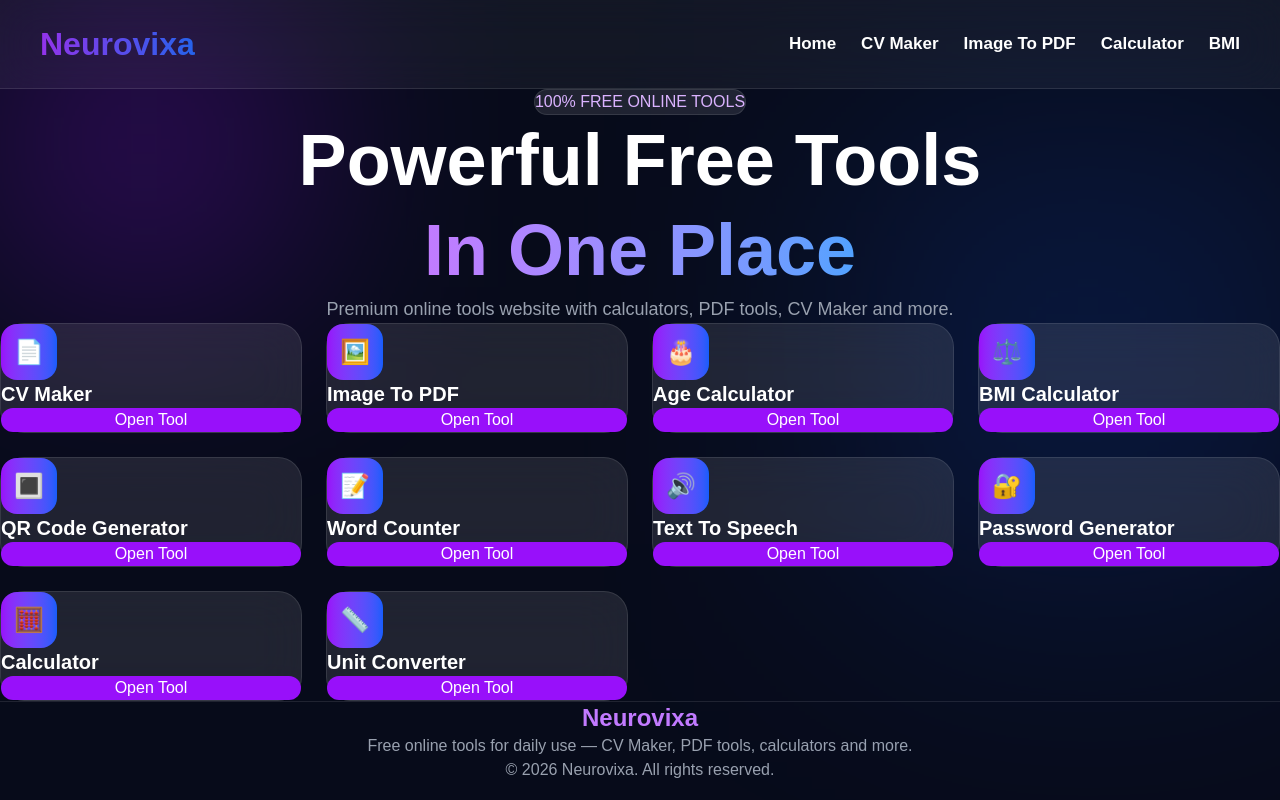
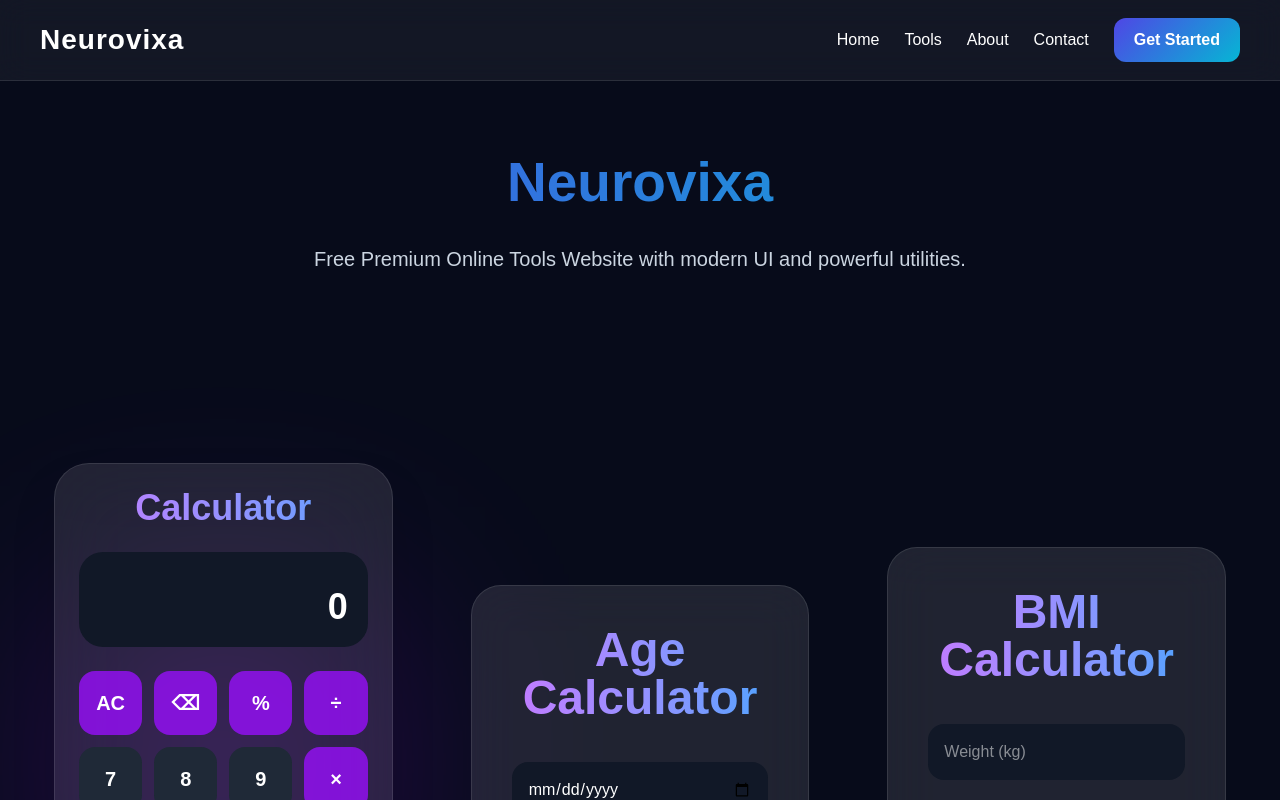
Before and after one commit to kmursalen148-creator/neurovixa, a React (Vite) app: page / in a window 1280 px wide. Shown: the top 800 px of the page. Built offline with nearby package versions, Linux system fonts and the light colour scheme.

Commit message:
premium ui update

```diff
--- a/src/App.jsx
+++ b/src/App.jsx
@@ -1,141 +1,97 @@
-import "./App.css";
-import { BrowserRouter, Routes, Route, Link } from "react-router-dom";
+import React from "react";
 
 import Navbar from "./Navbar";
-import Footer from "./Footer";
 
+import Calculator from "./Calculator";
 import AgeCalculator from "./AgeCalculator";
 import BMICalculator from "./BMICalculator";
+import PasswordGenerator from "./PasswordGenerator";
+import WordCounter from "./WordCounter";
+import UnitConverter from "./UnitConverter";
 import ImageToPDF from "./ImageToPDF";
 import CVMaker from "./CVMaker";
-import QRCodeGenerator from "./QRCodeGenerator";
-import WordCounter from "./WordCounter";
-import TextToSpeech from "./TextToSpeech";
-import PasswordGenerator from "./PasswordGenerator";
-import Calculator from "./Calculator";
-import UnitConverter from "./UnitConverter";
 
-function Home() {
-
-  const tools = [
-    { name: "CV Maker", path: "/cv-maker", icon: "📄" },
-    { name: "Image To PDF", path: "/image-to-pdf", icon: "🖼️" },
-    { name: "Age Calculator", path: "/age-calculator", icon: "🎂" },
-    { name: "BMI Calculator", path: "/bmi-calculator", icon: "⚖️" },
-    { name: "QR Code Generator", path: "/qr-generator", icon: "🔳" },
-    { name: "Word Counter", path: "/word-counter", icon: "📝" },
-    { name: "Text To Speech", path: "/text-to-speech", icon: "🔊" },
-    { name: "Password Generator", path: "/password-generator", icon: "🔐" },
-    { name: "Calculator", path: "/calculator", icon: "🧮" },
-    { name: "Unit Converter", path: "/unit-converter", icon: "📏" },
-  ];
-
+function App() {
   return (
-
-    <div className="min-h-screen bg-[#070B1A] text-white overflow-hidden">
-
+    <div
+      style={{
+        background: "#070B1A",
+        minHeight: "100vh",
+        color: "white",
+        fontFamily: "Arial",
+      }}
+    >
       <Navbar />
 
-      <div className="absolute top-0 left-0 w-72 h-72 bg-purple-600 blur-[120px] opacity-30"></div>
-
-      <div className="absolute top-40 right-0 w-96 h-96 bg-blue-600 blur-[140px] opacity-25"></div>
-
-      <section className="relative z-10 px-6 md:px-12 py-20 text-center">
-
-        <div className="inline-block mb-5 px-4 py-2 rounded-full bg-white/10 border border-white/10 text-purple-300">
-          100% FREE ONLINE TOOLS
-        </div>
-
-        <h1 className="text-5xl md:text-7xl font-bold leading-tight">
-
-          Powerful Free Tools <br />
-
-          <span className="bg-gradient-to-r from-purple-400 to-blue-400 bg-clip-text text-transparent">
-            In One Place
-          </span>
-
+      <div
+        style={{
+          textAlign: "center",
+          padding: "60px 20px",
+        }}
+      >
+        <h1
+          style={{
+            fontSize: "55px",
+            marginBottom: "20px",
+            background: "linear-gradient(90deg,#4F46E5,#06B6D4)",
+            WebkitBackgroundClip: "text",
+            WebkitTextFillColor: "transparent",
+            fontWeight: "bold",
+          }}
+        >
+          Neurovixa
         </h1>
 
-        <p className="text-gray-400 mt-6 text-lg">
-          Premium online tools website with calculators, PDF tools, CV Maker and more.
+        <p
+          style={{
+            fontSize: "20px",
+            color: "#cbd5e1",
+            maxWidth: "700px",
+            margin: "auto",
+          }}
+        >
+          Free Premium Online Tools Website with modern UI and powerful utilities.
         </p>
+      </div>
 
-      </section>
+      <div
+        style={{
+          display: "grid",
+          gridTemplateColumns: "repeat(auto-fit,minmax(320px,1fr))",
+          gap: "30px",
+          padding: "30px",
+        }}
+      >
+        <Calculator />
 
-      <section className="relative z-10 px-6 md:px-12 pb-24">
+        <AgeCalculator />
 
-        <div className="grid sm:grid-cols-2 lg:grid-cols-4 gap-6">
+        <BMICalculator />
 
-          {tools.map((tool) => (
+        <PasswordGenerator />
 
-            <div
-              key={tool.name}
-              className="bg-white/10 border border-white/10 p-6 rounded-3xl backdrop-blur-xl hover:border-purple-500 hover:-translate-y-2 transition duration-300"
-            >
+        <WordCounter />
 
-              <div className="w-14 h-14 rounded-2xl bg-gradient-to-r from-purple-600 to-blue-600 mb-5 flex items-center justify-center text-2xl">
-                {tool.icon}
-              </div>
+        <UnitConverter />
 
-              <h3 className="text-xl font-semibold">
-                {tool.name}
-              </h3>
+        <ImageToPDF />
 
-              <Link to={tool.path}>
+        <CVMaker />
+      </div>
 
-                <button className="mt-6 bg-purple-600 hover:bg-purple-700 px-5 py-3 rounded-xl w-full">
-                  Open Tool
-                </button>
-
-              </Link>
-
-            </div>
-
-          ))}
-
-        </div>
-
-      </section>
-
-      <Footer />
-
+      <footer
+        style={{
+          textAlign: "center",
+          padding: "30px",
+          marginTop: "40px",
+          borderTop: "1px solid rgba(255,255,255,0.1)",
+          color: "#94a3b8",
+        }}
+      >
+        © 2026 Neurovixa — All Rights Reserved
+      </footer>
     </div>
   );
 }
 
-export default function App() {
-
-  return (
-
-    <BrowserRouter>
-
-      <Routes>
-
-        <Route path="/" element={<Home />} />
-
-        <Route path="/cv-maker" element={<CVMaker />} />
-
-        <Route path="/image-to-pdf" element={<ImageToPDF />} />
-
-        <Route path="/age-calculator" element={<AgeCalculator />} />
-
-        <Route path="/bmi-calculator" element={<BMICalculator />} />
-
-        <Route path="/qr-generator" element={<QRCodeGenerator />} />
-
-        <Route path="/word-counter" element={<WordCounter />} />
-
-        <Route path="/text-to-speech" element={<TextToSpeech />} />
-
-        <Route path="/password-generator" element={<PasswordGenerator />} />
-
-        <Route path="/calculator" element={<Calculator />} />
-
-        <Route path="/unit-converter" element={<UnitConverter />} />
-
-      </Routes>
-
-    </BrowserRouter>
-
-  );
-}
+export default App;
--- a/src/Navbar.jsx
+++ b/src/Navbar.jsx
@@ -1,32 +1,28 @@
-import { Link } from "react-router-dom";
+import React from "react";
 
-export default function Navbar() {
-
+function Navbar() {
   return (
     <nav
       style={{
         width: "100%",
-        padding: "20px 40px",
+        padding: "18px 40px",
         display: "flex",
         justifyContent: "space-between",
         alignItems: "center",
         background: "rgba(255,255,255,0.05)",
-        backdropFilter: "blur(20px)",
+        backdropFilter: "blur(15px)",
         borderBottom: "1px solid rgba(255,255,255,0.1)",
         position: "sticky",
         top: 0,
         zIndex: 1000,
       }}
     >
-
       <h1
         style={{
-          fontSize: "32px",
-          fontWeight: "bold",
-          background:
-            "linear-gradient(to right,#9333ea,#2563eb)",
-          WebkitBackgroundClip: "text",
-          color: "transparent",
+          color: "#fff",
+          fontSize: "28px",
+          fontWeight: "700",
+          letterSpacing: "1px",
         }}
       >
         Neurovixa
@@ -36,39 +32,46 @@ export default function Navbar() {
         style={{
           display: "flex",
           gap: "25px",
-          flexWrap: "wrap",
+          alignItems: "center",
         }}
       >
+        <a href="/" style={linkStyle}>
+          Home
+        </a>
 
-        <Link style={linkStyle} to="/">
-          Home
-        </Link>
+        <a href="/" style={linkStyle}>
+          Tools
+        </a>
 
-        <Link style={linkStyle} to="/cv-maker">
-          CV Maker
-        </Link>
+        <a href="/" style={linkStyle}>
+          About
+        </a>
 
-        <Link style={linkStyle} to="/image-to-pdf">
-          Image To PDF
-        </Link>
+        <a href="/" style={linkStyle}>
+          Contact
+        </a>
 
-        <Link style={linkStyle} to="/calculator">
-          Calculator
-        </Link>
-
-        <Link style={linkStyle} to="/bmi-calculator">
-          BMI
-        </Link>
-
+        <button style={buttonStyle}>Get Started</button>
       </div>
-
     </nav>
   );
 }
 
 const linkStyle = {
-  color: "white",
+  color: "#ffffff",
   textDecoration: "none",
-  fontSize: "17px",
+  fontSize: "16px",
+  fontWeight: "500",
+};
+
+const buttonStyle = {
+  background: "linear-gradient(135deg,#4F46E5,#06B6D4)",
+  border: "none",
+  color: "#fff",
+  padding: "10px 20px",
+  borderRadius: "12px",
+  cursor: "pointer",
   fontWeight: "600",
 };
+
+export default Navbar;
```
